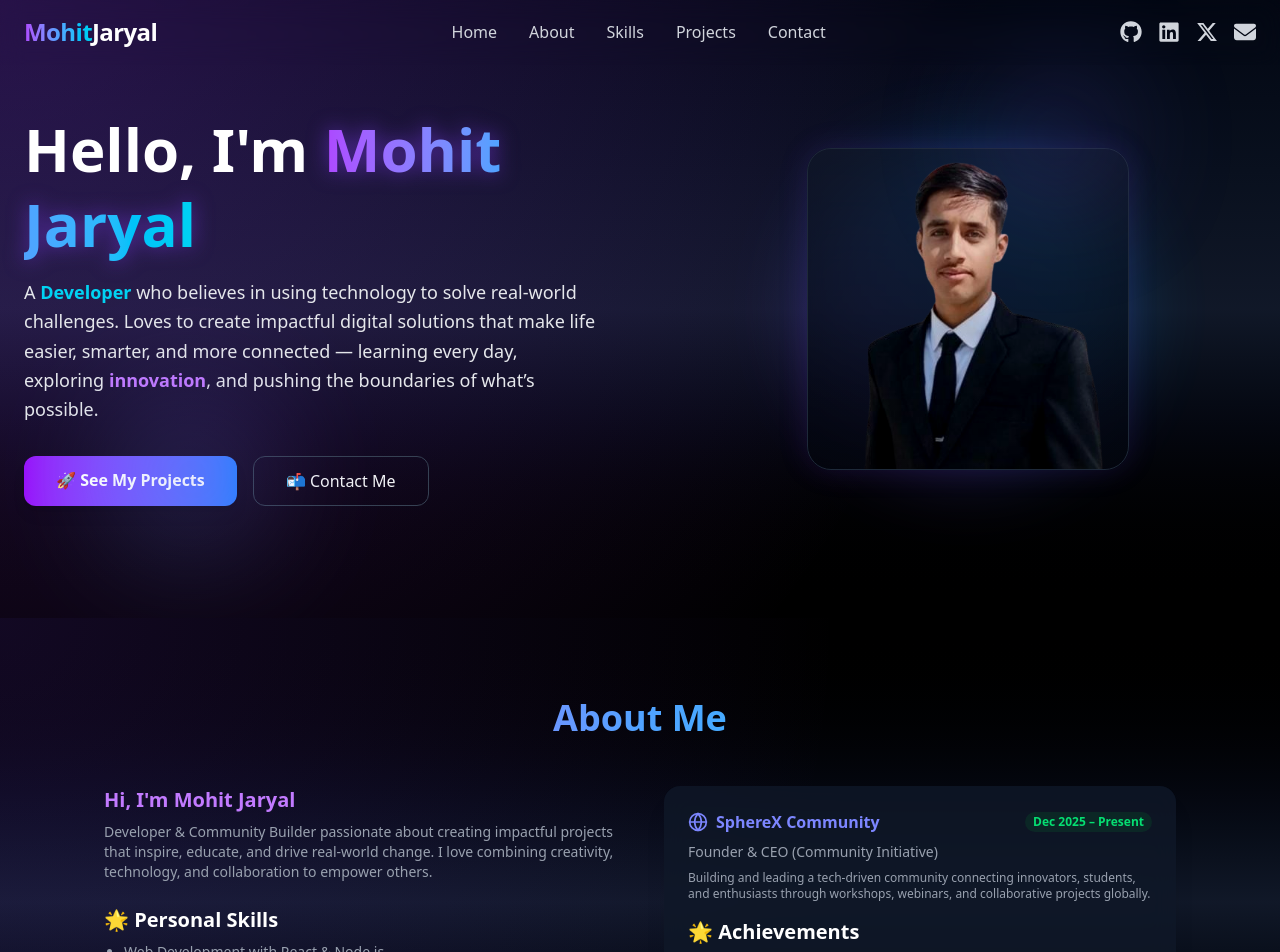
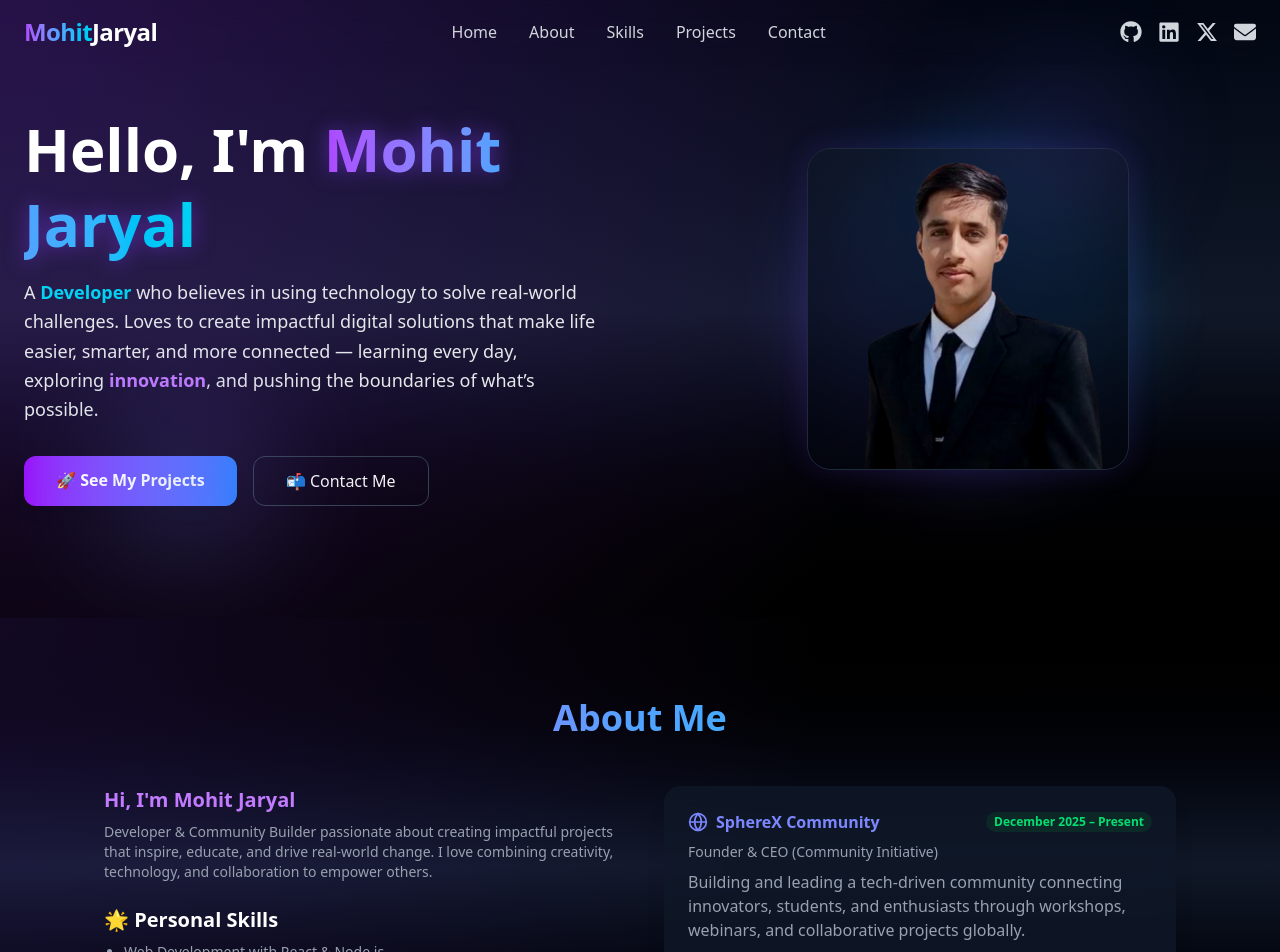
Before and after one commit to mohitjaryal/my-portfolio, a React (Vite) app in the folder portfolio/: page / in a window 1280 px wide. Shown: the top 952 px of the page. Built offline with nearby package versions, Linux system fonts and the light colour scheme.

Commit message:
Update About.jsx

```diff
--- a/portfolio/src/components/About.jsx
+++ b/portfolio/src/components/About.jsx
@@ -62,23 +62,23 @@ export default function About() {
                 <Globe size={20} /> SphereX Community
               </h4>
               <span className="text-xs text-green-400 font-semibold bg-green-900/30 px-2 py-0.5 rounded-full">
-                Dec 2025 – Present
+                December 2025 – Present
               </span>
             </div>
             <p className="text-gray-400 text-sm mb-2">
               Founder & CEO (Community Initiative)
             </p>
-            <p className="text-gray-400 text-xs mb-4">
+            <p className="text-gray-400 text-m mb-4">
               Building and leading a tech-driven community connecting innovators, students, and enthusiasts through workshops, webinars, and collaborative projects globally.
             </p>
 
-            <h4 className="text-xl font-semibold text-white mb-2">🌟 Achievements</h4>
+            {/* <h4 className="text-xl font-semibold text-white mb-2">🌟 Achievements</h4>
             <ul className="list-disc pl-5 text-gray-400 space-y-1 text-sm">
               <li>Onboarded 50+ active community members</li>
               <li>Organized multiple webinars & tech workshops</li>
               <li>Mentored students & enthusiasts on tech innovation</li>
               <li>Created impactful projects blending creativity and technology</li>
-            </ul>
+            </ul> */}
 
             <div className="flex items-center gap-4 mt-4">
               <a
```
